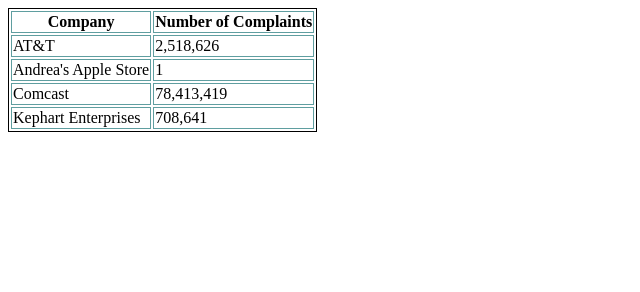
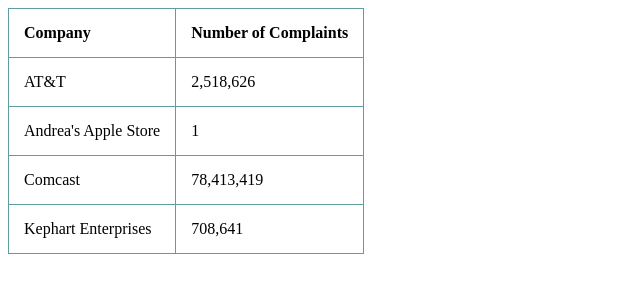
Before and after one commit to jticer4/snap-table, a plain HTML site: page index.html in a window 1280 px wide. Shown: the whole page, without its empty margins (0-640 px from the left). Drawn offline with Linux system fonts and the light colour scheme.

Commit message:
added in some padding and collapsed the border on my table

```diff
--- a/style.css
+++ b/style.css
@@ -1,7 +1,10 @@
 #myComplaintTable{
 	border: 1px solid black;
+	border-collapse: collapse;
 }
 
 th, td{
 	border: 1px solid cadetblue;
+	padding: 15px;
+	text-align: left;
 }
```
